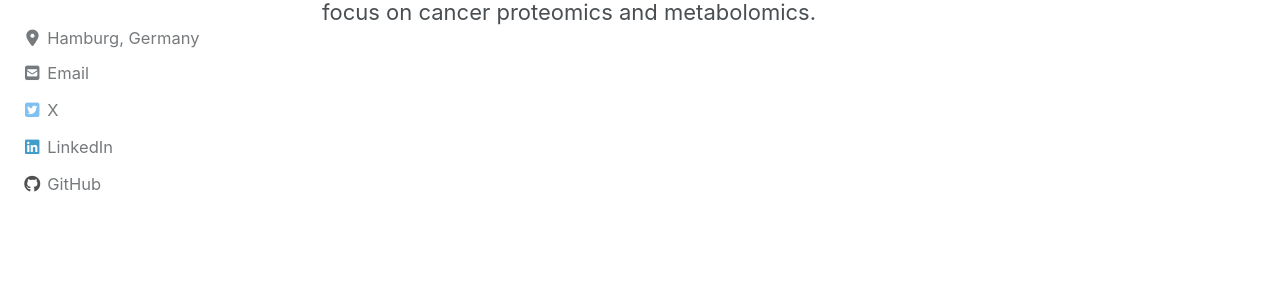
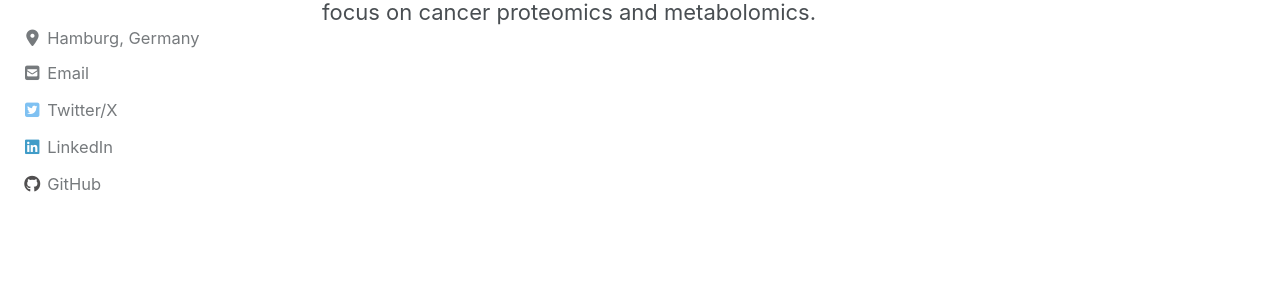
Before and after one commit to tnaake/tnaake.github.io, a Jekyll site: the page built from index.html, in a window 1280 px wide. Shown: the part 368-661 px from the top of the page. Built offline with Jekyll 4.4.1, drawn with Linux system fonts in a browser that asks for light colours; cached includes are drawn as plain includes; nearby versions of some CDN libraries; the list of posts is cut into pages by our own code.

Commit message:
Update _config.yml

```diff
--- a/_config.yml
+++ b/_config.yml
@@ -119,7 +119,7 @@ author:
     #- label: "Website"
     #  icon: "fas fa-fw fa-link"
     #  # url: "https://your-website.com"
-    - label: "X"
+    - label: "Twitter/X"
       icon: "fab fa-fw fa-twitter-square"
       url: "https://twitter.com/thomasnaake"
     - label: "LinkedIn"
```
